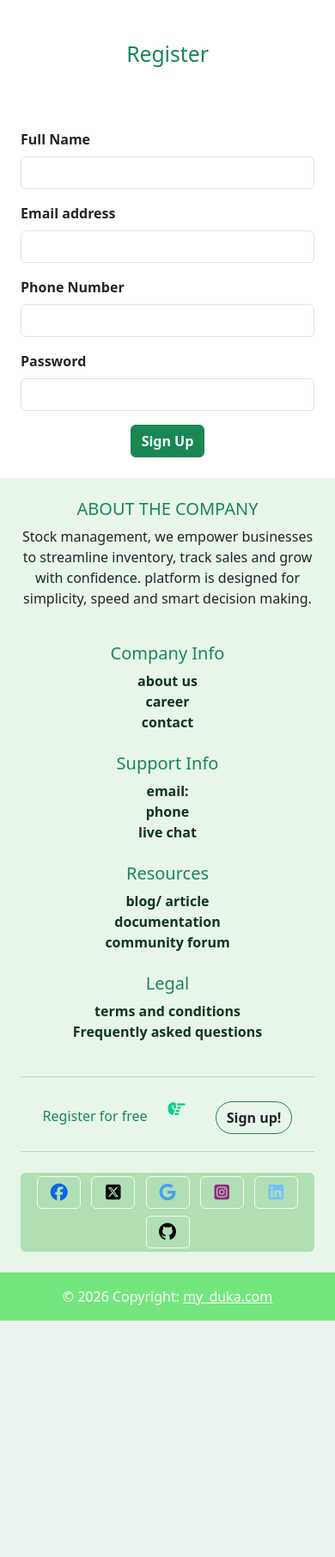
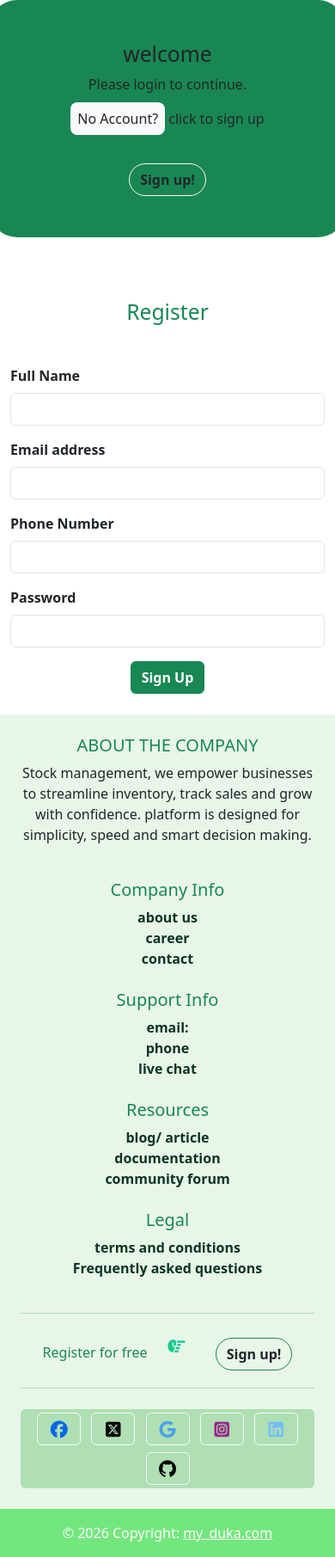
Before and after one commit to ghostayee/my-duka, a Flask app: page /register in a window 390 px wide. Shown: the part 56-1867 px from the top of the page at 86% size. Before the commit the page ends 1592 px from the top, so only its background shows below. Run offline with Flask 3, Linux system fonts and the light colour scheme; some libraries are stand-ins or nearby versions.

Commit message:
the form

```diff
--- a/templates/register.html
+++ b/templates/register.html
@@ -1,10 +1,25 @@
 {% extends 'base.html' %}
 {% block title %} Register part {% endblock %}
 {% block content %}
+
+<div>
+    <div class="row">
+        <div class="col-md-6 p-5 bg-success rounded-5 text-center">
+            <h2>welcome</h2>
+            <p>Please login to continue.</p>
+            <p>
+                <span class="bg-light rounded-3 p-2">No Account?</span>
+                click to sign up
+            </p>
+            <a href="/register"><button type="button"
+                    class="btn btn-outline-light text-dark rounded-5 fw-bold mt-4">Sign
+                    up!</button></a>
+        </div>
+
+        <div class="col-md-6 container p-4">
             <div class="container my-5">
                 <h2 class="text-center text-success">Register</h2>
             </div>
-<div class="container p-4">
             <form>
                 <div class="mb-3">
                     <label for="exampleInputEmail1" class="form-label fw-bold">Full Name</label>
@@ -27,6 +42,8 @@
                 </div>
             </form>
         </div>
+    </div>
+</div>
 
 
 {% endblock %}
```
Lines whose indentation alone changed are shown as unchanged.
